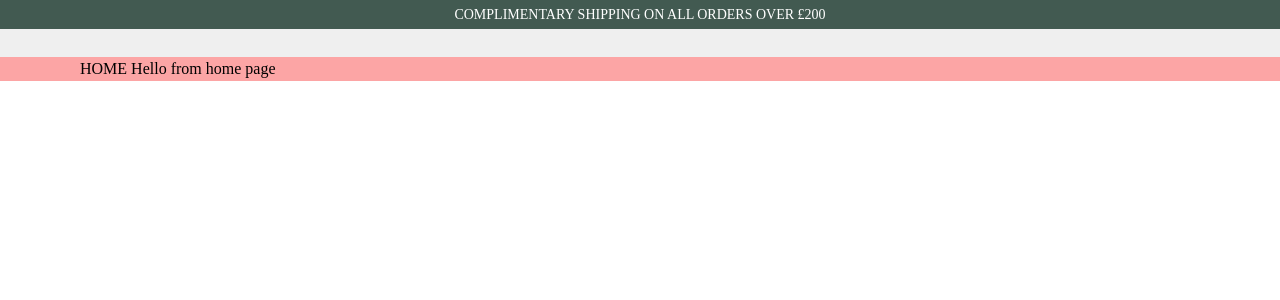
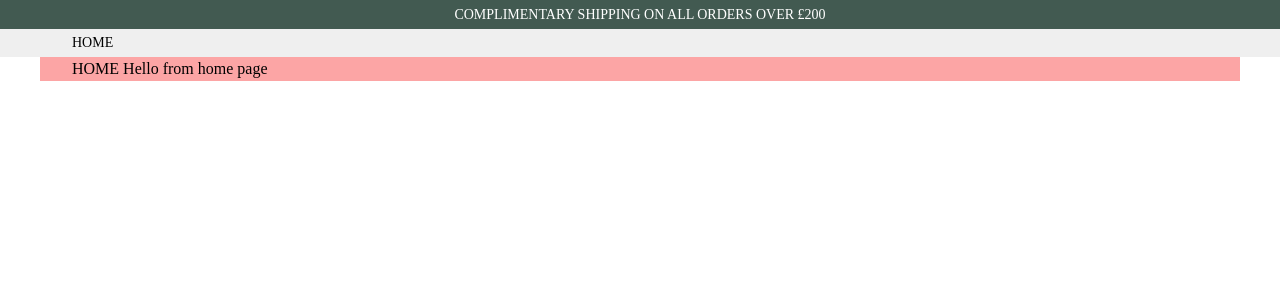
Before and after one commit to rifat-shaun/doris, a React (Create React App) app: page / in a window 1280 px wide. Shown: the top 300 px of the page. Built offline with nearby package versions, Linux system fonts and the light colour scheme.

Commit message:
feat: breadcrumbs added

```diff
--- a/src/App.tsx
+++ b/src/App.tsx
@@ -1,5 +1,10 @@
+import { BreadCrumbProvider } from "./context/Breadcrumbs";
 import { RouterProvider } from "./context/Router";
 
 export const App = () => {
-  return <RouterProvider />;
+  return (
+    <BreadCrumbProvider>
+      <RouterProvider />
+    </BreadCrumbProvider>
+  );
 };
--- a/src/components/layout/Breadcrumbs.tsx
+++ b/src/components/layout/Breadcrumbs.tsx
@@ -1,7 +1,41 @@
+import { useContext } from "react";
+import { BreadCrumbContext } from "../../context/Breadcrumbs";
+import { Typography } from "../common";
+import { IBreadCrumbItem } from "../../types/base";
+import { Link } from "react-router-dom";
+
 const Breadcrumbs = () => {
+  const { breadcrumbs } = useContext(BreadCrumbContext);
+
+  const getLinkProps = (breadcrumbItem: IBreadCrumbItem): { to: string } => {
+    return { to: breadcrumbItem.link as unknown as string };
+  };
+
+  const renderWithLink = (breadcrumb: IBreadCrumbItem) => {
+    return (
+      <Link {...getLinkProps(breadcrumb)}>
+        <Typography className="uppercase">{breadcrumb.title}</Typography>
+      </Link>
+    );
+  };
+
+  const renderWithoutLink = (breadcrumb: IBreadCrumbItem) => {
+    return <Typography className="uppercase">{breadcrumb.title}</Typography>;
+  };
+
   return (
     <div className="h-7 bg-secondaryBodyBackground">
-      <div className="container"></div>
+      <div className="container h-full">
+        <div className="h-full flex items-center gap-2">
+          {breadcrumbs?.map((breadcrumb: IBreadCrumbItem, index: number) => (
+            <div key={breadcrumb.title + index} className="cursor-pointer">
+              {breadcrumb?.link
+                ? renderWithLink(breadcrumb)
+                : renderWithoutLink(breadcrumb)}
+            </div>
+          ))}
+        </div>
+      </div>
     </div>
   );
 };
--- /dev/null
+++ b/src/context/Breadcrumbs.tsx
@@ -0,0 +1,24 @@
+import { createContext, FC, useState } from "react";
+import { IBreadCrumbItem, IBreadCrumbProviderProps } from "../types/base";
+
+export const BreadCrumbContext = createContext<Record<string, any>>({});
+
+export const BreadCrumbProvider: FC<IBreadCrumbProviderProps> = ({
+  children,
+}) => {
+  const [breadcrumbs, setBreadcrumbs] = useState<IBreadCrumbItem[]>([]);
+  const [onClick, setOnClick] = useState<any>(null);
+
+  return (
+    <BreadCrumbContext.Provider
+      value={{
+        breadcrumbs,
+        setBreadcrumbs,
+        onBreadCrumbClick: onClick,
+        setOnBreadCrumbClick: setOnClick,
+      }}
+    >
+      {children}
+    </BreadCrumbContext.Provider>
+  );
+};
--- a/src/pages/index.tsx
+++ b/src/pages/index.tsx
@@ -1,5 +1,22 @@
+import { useContext, useEffect } from "react";
+import { BreadCrumbContext } from "../context/Breadcrumbs";
+
 const Home = () => {
-  return <div className="bg-red-300 font-dosis font-light container">HOME Hello from home page</div>;
+  const { setBreadcrumbs } = useContext(BreadCrumbContext);
+
+  useEffect(() => {
+    setBreadcrumbs?.([
+      {
+        title: "Home",
+      },
+    ]);
+  }, [setBreadcrumbs]);
+
+  return (
+    <div className="bg-red-300 font-dosis font-light container">
+      HOME Hello from home page
+    </div>
+  );
 };
 
 export default Home;
--- a/tailwind.config.js
+++ b/tailwind.config.js
@@ -28,8 +28,13 @@ module.exports = {
           DEFAULT: "1rem",
           sm: "2rem",
           lg: "4rem",
-          xl: "5rem",
-          "2xl": "6rem",
+        },
+        screens: {
+          sm: "640px",
+          md: "768px",
+          lg: "1024",
+          xl: "1200px",
+          "2xl": "1200px",
         },
       },
     },
```
Also changed, not shown: src/types/base.ts (+9 -0 lines).
